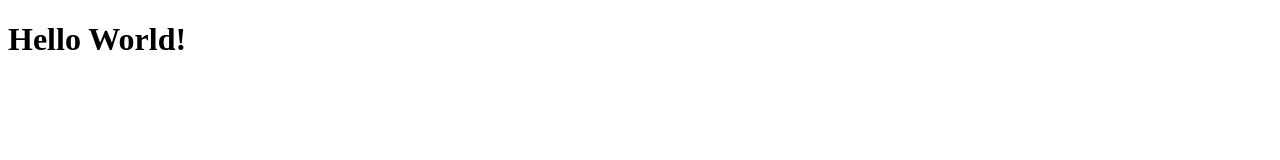
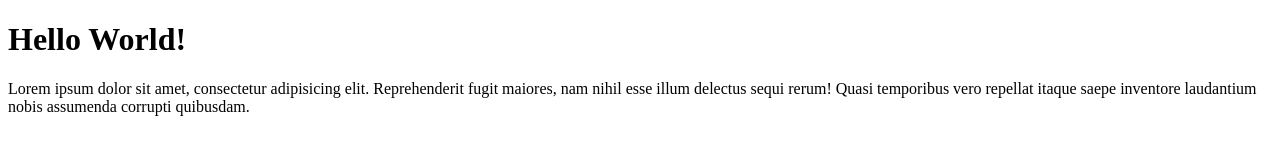
Before and after one commit to Routinee66/git-test, a plain HTML site: page index.html in a window 1280 px wide. Drawn offline with Linux system fonts and the light colour scheme.

Commit message:
menambahkan paragraf

```diff
--- a/index.html
+++ b/index.html
@@ -1,12 +1,18 @@
 <!DOCTYPE html>
 <html lang="en">
+
 <head>
     <meta charset="UTF-8">
     <meta http-equiv="X-UA-Compatible" content="IE=edge">
     <meta name="viewport" content="width=device-width, initial-scale=1.0">
     <title>Coba Git Remote</title>
 </head>
+
 <body>
     <h1>Hello World!</h1>
+    <p>Lorem ipsum dolor sit amet, consectetur adipisicing elit. Reprehenderit fugit maiores, nam nihil esse illum
+        delectus sequi rerum! Quasi temporibus vero repellat itaque saepe inventore laudantium nobis assumenda corrupti
+        quibusdam.</p>
 </body>
+
 </html>
```
